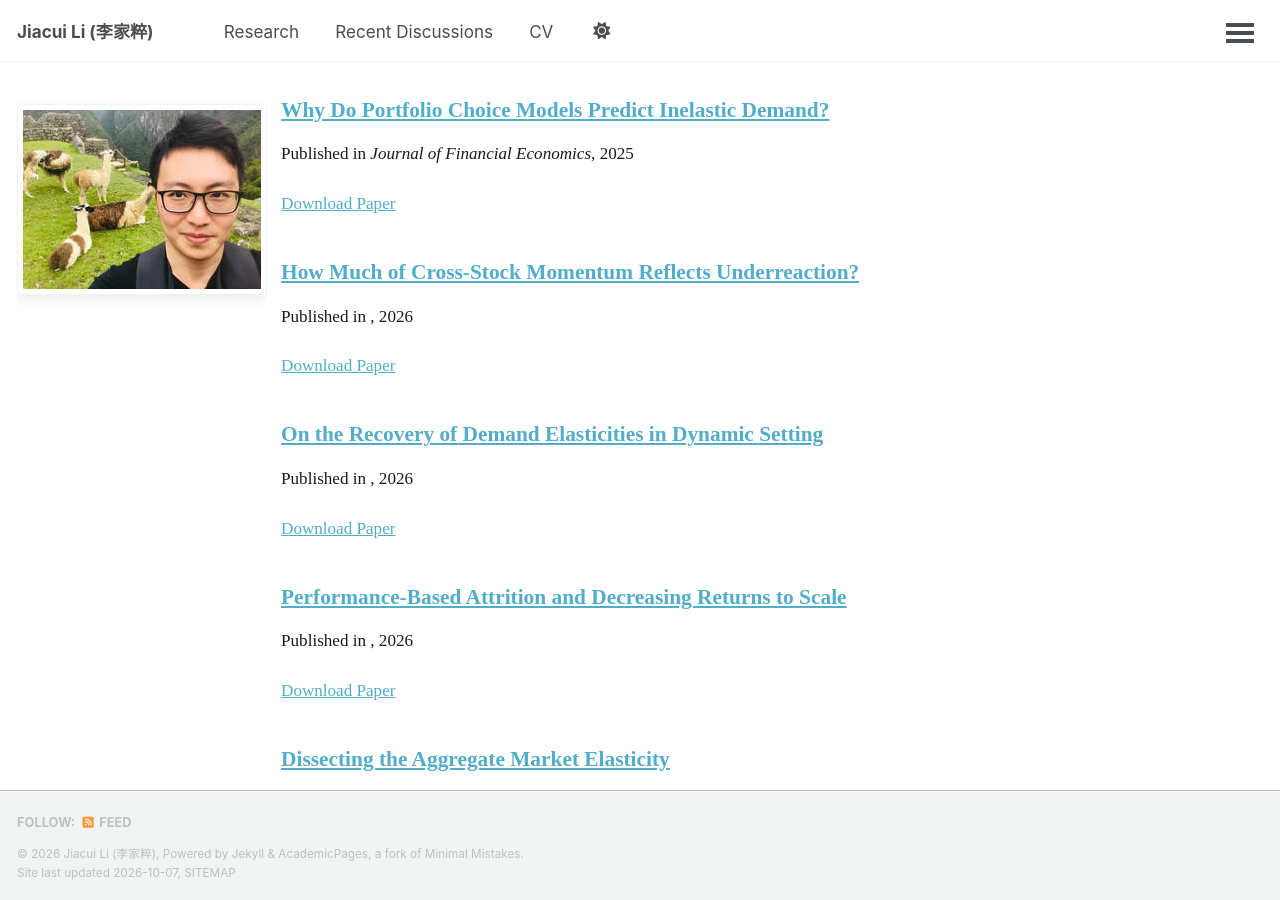
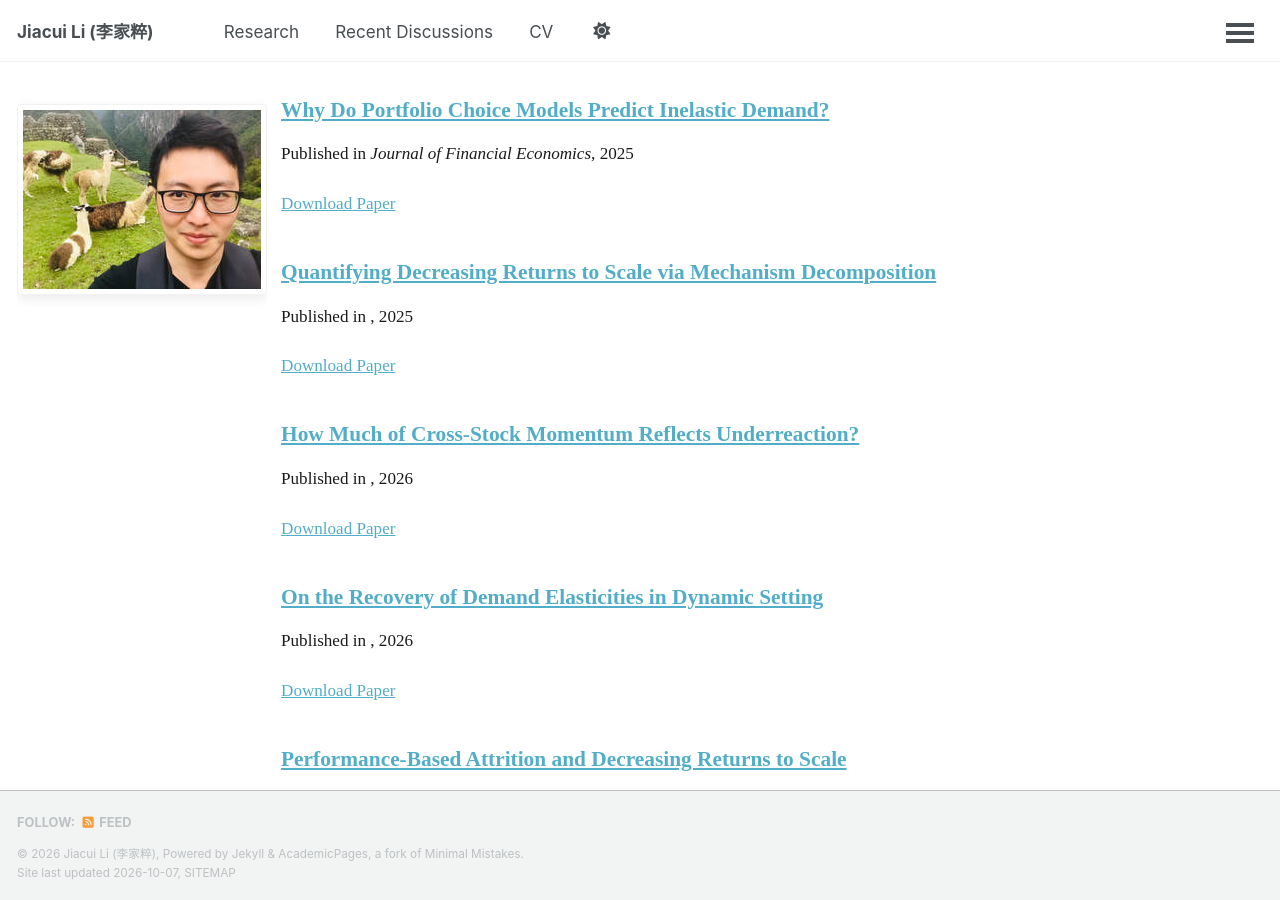
Before and after one commit to slowestLearner/slowestLearner.github.io, a Jekyll site: the page built from _pages/sitemap.md, in a window 1280 px wide and 900 px high, scrolled down 1736 px. Built offline with Jekyll 4.4.1, drawn with Linux system fonts in a browser that asks for light colours; a script that is not in the unit is left out.

Commit message:
Add the decreasing-returns working paper at the end of the list.
Co-authored-by: Cursor <cursoragent@cursor.com>

```diff
--- /dev/null
+++ b/_publications/working-drs-decomposition.md
@@ -0,0 +1,10 @@
+---
+title: "Quantifying Decreasing Returns to Scale via Mechanism Decomposition"
+collection: publications
+category: "working"
+permalink: /publication/working-drs-decomposition
+date: 2025-12-31
+authors: "Min Zhu"
+status: "Working Paper"
+paperurl: "https://papers.ssrn.com/sol3/papers.cfm?abstract_id=7573400"
+---
```
Also changed, not shown: _pages/publications.md (+4 -0 lines).
